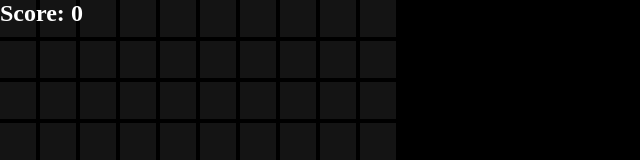
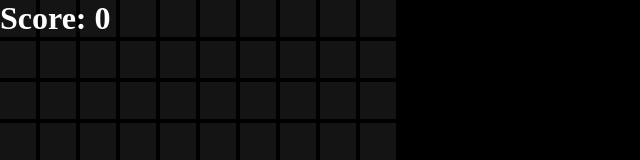
Before and after one commit to mwolicki/tetris, a website: page fable/public/index.html in a window 1280 px wide. Shown: the top 160 px of the page, without its empty margins (0-640 px from the left). Drawn offline with Linux system fonts and the light colour scheme.

Commit message:
increase score font size

```diff
--- a/fable/public/index.html
+++ b/fable/public/index.html
@@ -16,7 +16,7 @@
   <title>Tetris</title>
 </head>
 <body style="touch-action: none" >
-  <h2 id="points" style="position:absolute; top:0; left:0; margin:0">Score: <span id="points">0</span></h2>
+  <h1 id="points" style="position:absolute; top:0; left:0; margin:0">Score: <span id="points">0</span></h1>
 
   <canvas align="center" id="canvas" width="400" height="620"></canvas>
   <p id="p">
```
